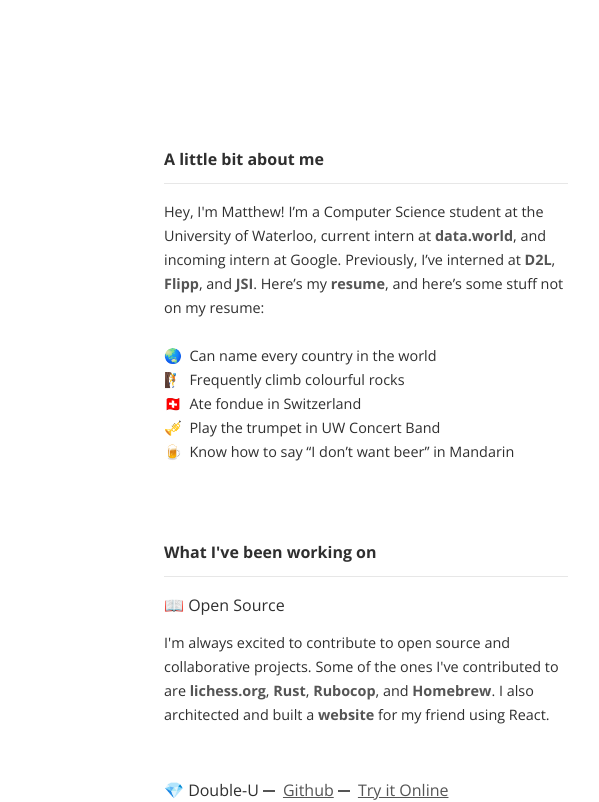
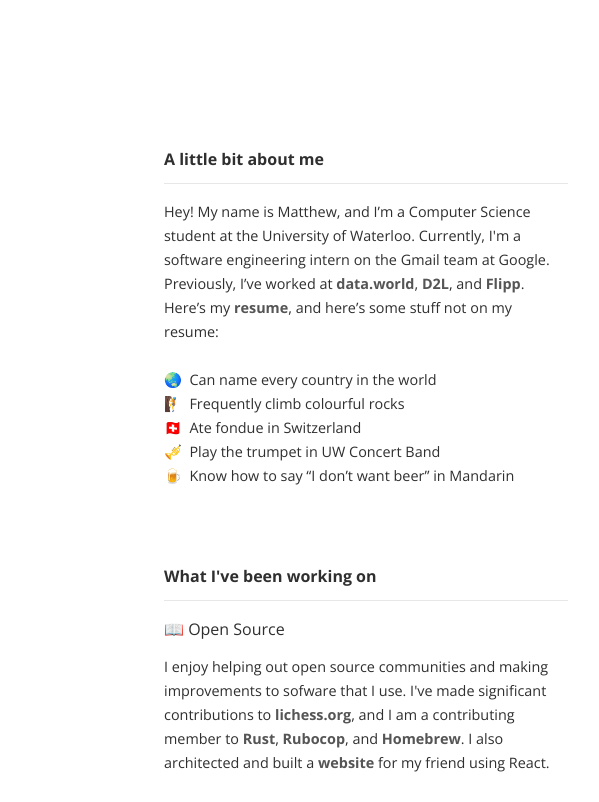
Before and after one commit to walinga/walinga.github.io, a website: page index.html in a window 1280 px wide. Shown: the top 802 px of the page, 512-1111 px from the left. Drawn offline with nearby package versions, Linux system fonts and the light colour scheme.

Commit message:
Update intro and open source

```diff
--- a/index.html
+++ b/index.html
@@ -66,11 +66,10 @@
 			<section>
 				<h2>A little bit about me</h2>
 				<hr>
-				<p>Hey, I'm Matthew! I’m a Computer Science student at the University of Waterloo, current intern at
-					<a class="inline-link" href="https://data.world/" target="_blank">data.world</a>, and incoming intern at Google. Previously, I’ve interned at
-					<a class="inline-link" href="https://www.d2l.com/" target="_blank">D2L</a>,
-					<a class="inline-link" href="https://corp.flipp.com/" target="_blank">Flipp</a>, and
-					<a class="inline-link" href="https://www.linkedin.com/company/jsi-telecom/" target="_blank">JSI</a>. Here’s my
+				<p>Hey! My name is Matthew, and I’m a Computer Science student at the University of Waterloo. Currently, I'm a software engineering intern on the Gmail team at Google. Previously, I’ve worked at
+					<a class="inline-link" href="https://data.world/" target="_blank">data.world</a>,
+					<a class="inline-link" href="https://www.d2l.com/" target="_blank">D2L</a>, and
+					<a class="inline-link" href="https://corp.flipp.com/" target="_blank">Flipp</a>. Here’s my
 					<a class="inline-link" href="resume.pdf" target="_blank">resume</a>, and here’s some stuff not on my resume:
 					<br/><br/>
 					🌏 &nbsp;Can name every country in the world<br/>
@@ -86,8 +85,8 @@
 					<div class="project-desc">
 						<span id="open-source" class="project-name">📖 Open Source </span>
 					</div>
-					<p>I'm always excited to contribute to open source and collaborative projects. Some of the ones I've contributed to are
-						<a class="inline-link" href="https://github.com/ornicar/lila" target="_blank" aria-describedby="open-source">lichess.org</a>,
+					<p>I enjoy helping out open source communities and making improvements to sofware that I use. I've made significant contributions to
+						<a class="inline-link" href="https://github.com/ornicar/lila" target="_blank" aria-describedby="open-source">lichess.org</a>, and I am a contributing member to
 						<a class="inline-link" href="https://github.com/rust-lang/rust" target="_blank" aria-describedby="open-source">Rust</a>,
 						<a class="inline-link" href="https://github.com/rubocop-hq/rubocop" target="_blank" aria-describedby="open-source">Rubocop</a>, and
 						<a class="inline-link" href="https://github.com/Homebrew/homebrew-core" target="_blank" aria-describedby="open-source">Homebrew</a>.
```
